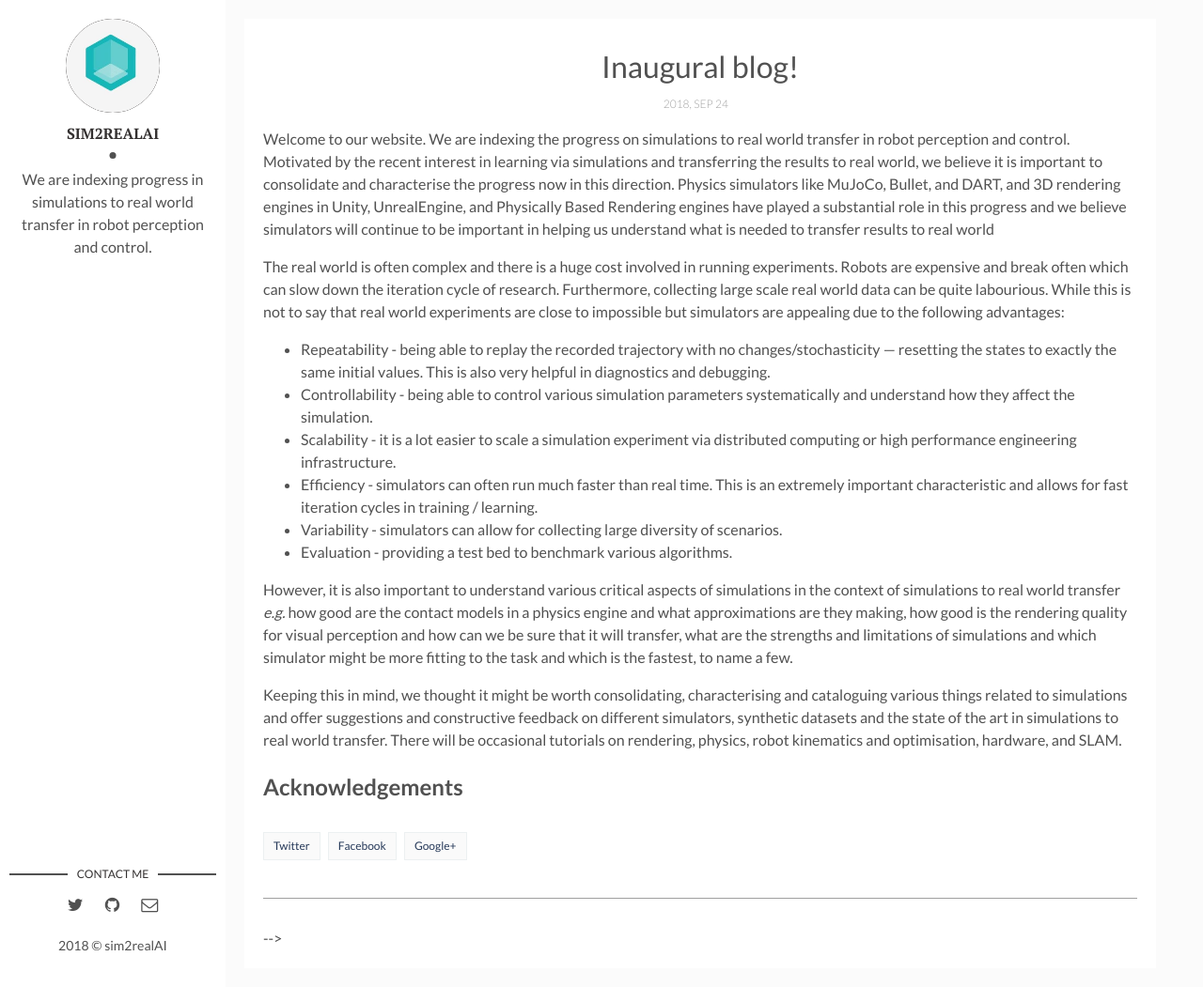
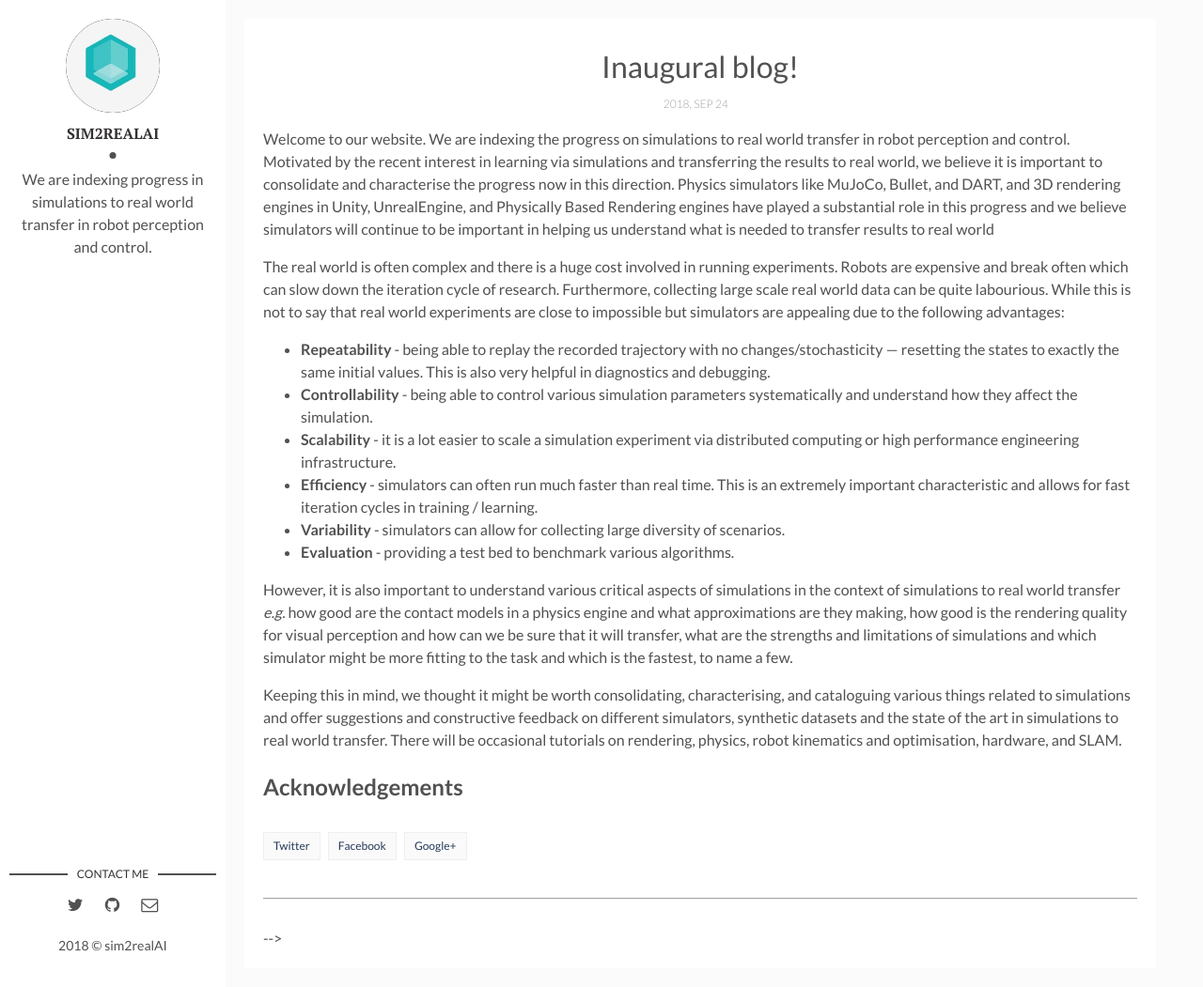
Before and after one commit to sim2realAI/sim2realAI.github.io, a Jekyll site: the page built from _posts/2018-09-24-welcome-to-sim2real-AI.markdown, in a window 1280 px wide and 1051 px high. Shown: the whole window at 94% size. Built offline with Jekyll 4.4.1, drawn with Linux system fonts in a browser that asks for light colours.

Commit message:
update
Signed-off-by: Ankur Handa <handa.ankur@gmail.com>

```diff
--- a/_posts/2018-09-24-welcome-to-sim2real-AI.markdown
+++ b/_posts/2018-09-24-welcome-to-sim2real-AI.markdown
@@ -10,17 +10,17 @@ Welcome to our website. We are indexing the progress on simulations to real worl
 
 The real world is often complex and there is a huge cost involved in running experiments. Robots are expensive and break often which can slow down the iteration cycle of research. Furthermore, collecting large scale real world data can be quite labourious. While this is not to say that real world experiments are close to impossible but simulators are appealing due to the following advantages\:
 
-* Repeatability - being able to replay the recorded trajectory with no changes/stochasticity --- resetting the states to exactly the same initial values. This is also very helpful in diagnostics and debugging.
-* Controllability - being able to control various simulation parameters systematically and understand how they affect the simulation.
-* Scalability - it is a lot easier to scale a simulation experiment via distributed computing or high performance engineering infrastructure.
-* Efficiency - simulators can often run much faster than real time. This is an extremely important characteristic and allows for fast iteration cycles in training / learning.
-* Variability - simulators can allow for collecting large diversity of scenarios.
-* Evaluation - providing a test bed to benchmark various algorithms.
+* **Repeatability** - being able to replay the recorded trajectory with no changes/stochasticity --- resetting the states to exactly the same initial values. This is also very helpful in diagnostics and debugging.
+* **Controllability** - being able to control various simulation parameters systematically and understand how they affect the simulation.
+* **Scalability** - it is a lot easier to scale a simulation experiment via distributed computing or high performance engineering infrastructure.
+* **Efficiency** - simulators can often run much faster than real time. This is an extremely important characteristic and allows for fast iteration cycles in training / learning.
+* **Variability** - simulators can allow for collecting large diversity of scenarios.
+* **Evaluation** - providing a test bed to benchmark various algorithms.
 
 
 However, it is also important to understand various critical aspects of simulations in the context of simulations to real world transfer *e.g.* how good are the contact models in a physics engine and what approximations are they making, how good is the rendering quality for visual perception and how can we be sure that it will transfer, what are the strengths and limitations of simulations and which simulator might be more fitting to the task and which is the fastest, to name a few.
 
-Keeping this in mind, we thought it might be worth consolidating, characterising and cataloguing various things related to simulations and offer suggestions and constructive feedback on different simulators, synthetic datasets and the state of the art in simulations to real world transfer. There will be occasional tutorials on rendering, physics, robot kinematics and optimisation, hardware, and SLAM.
+Keeping this in mind, we thought it might be worth consolidating, characterising, and cataloguing various things related to simulations and offer suggestions and constructive feedback on different simulators, synthetic datasets and the state of the art in simulations to real world transfer. There will be occasional tutorials on rendering, physics, robot kinematics and optimisation, hardware, and SLAM.
 
 
 ## Acknowledgements
```
